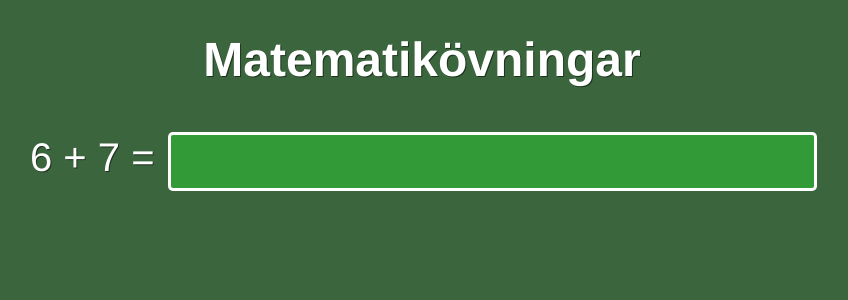
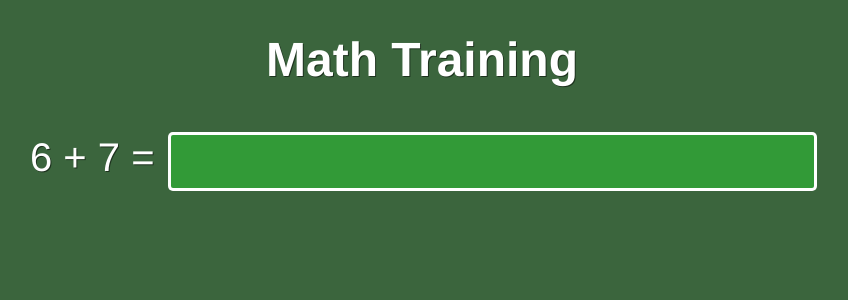
Before and after one commit to jlowgren/matte, a Vue app: page / in a window 1280 px wide. Shown: the top 300 px of the page, without its empty margins (218-1066 px from the left). Built offline with nearby package versions, Linux system fonts and the light colour scheme.

Commit message:
Final commit

```diff
--- a/index.html
+++ b/index.html
@@ -3,7 +3,7 @@
   <head>
     <meta charset="utf-8">
     <meta name="viewport" content="width=device-width,initial-scale=1.0">
-    <title>Matematikövningar</title>
+    <title>Math Training</title>
   </head>
   <body>
     <div id="app"></div>
--- a/package.json
+++ b/package.json
@@ -1,7 +1,7 @@
 {
   "name": "matte",
   "version": "1.0.0",
-  "description": "Matematikträning",
+  "description": "Math training for my son",
   "author": "Joacim Löwgren <joacim.lowgren@gmail.com>",
   "private": true,
   "scripts": {
--- a/src/components/Assignments.vue
+++ b/src/components/Assignments.vue
@@ -1,7 +1,7 @@
 <template>
   <div class="assignments">
     <h1 class="assignments__heading">
-      Matematikövningar
+      Math Training
     </h1>
     <form>
       <transition-group name="assignments" tag="div">
```
Also changed, not shown: 1 other file (tests, documents, lock files or other folders).
